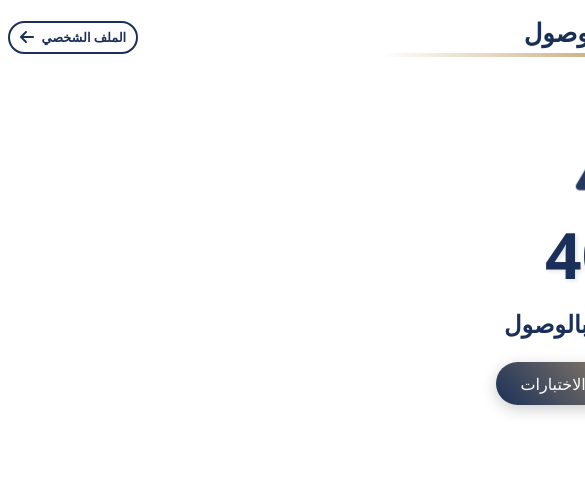
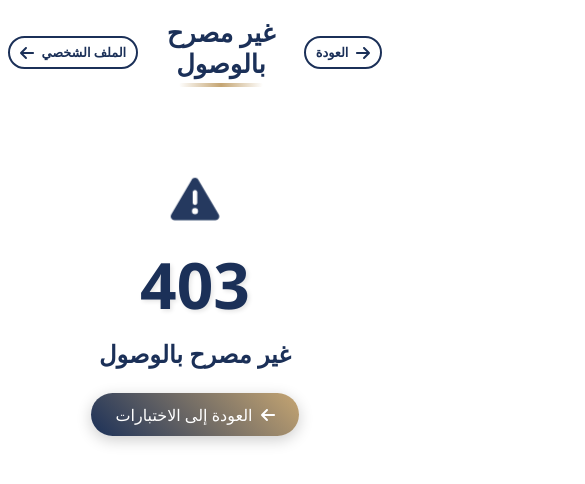
Before and after one commit to xmkabel/physical-education-platform, a React (Vite) app: page /unauthorized in a window 390 px wide. Shown: the top 484 px of the page, 585 px wide, since content can reach past the window. Built offline with nearby package versions, Linux system fonts and the light colour scheme.

Commit message:
style: remove fixed width from unauthorized container for better responsiveness

```diff
--- a/src/components/Unauthorized/Unauthorized.css
+++ b/src/components/Unauthorized/Unauthorized.css
@@ -2,7 +2,6 @@
   min-height: 100vh;
   /* background: linear-gradient(135deg, #f8f9fa 0%, #e9ecef 100%); */
   direction: rtl;
-  width: 1200px;
   margin: 0 auto;
 }
 
```
